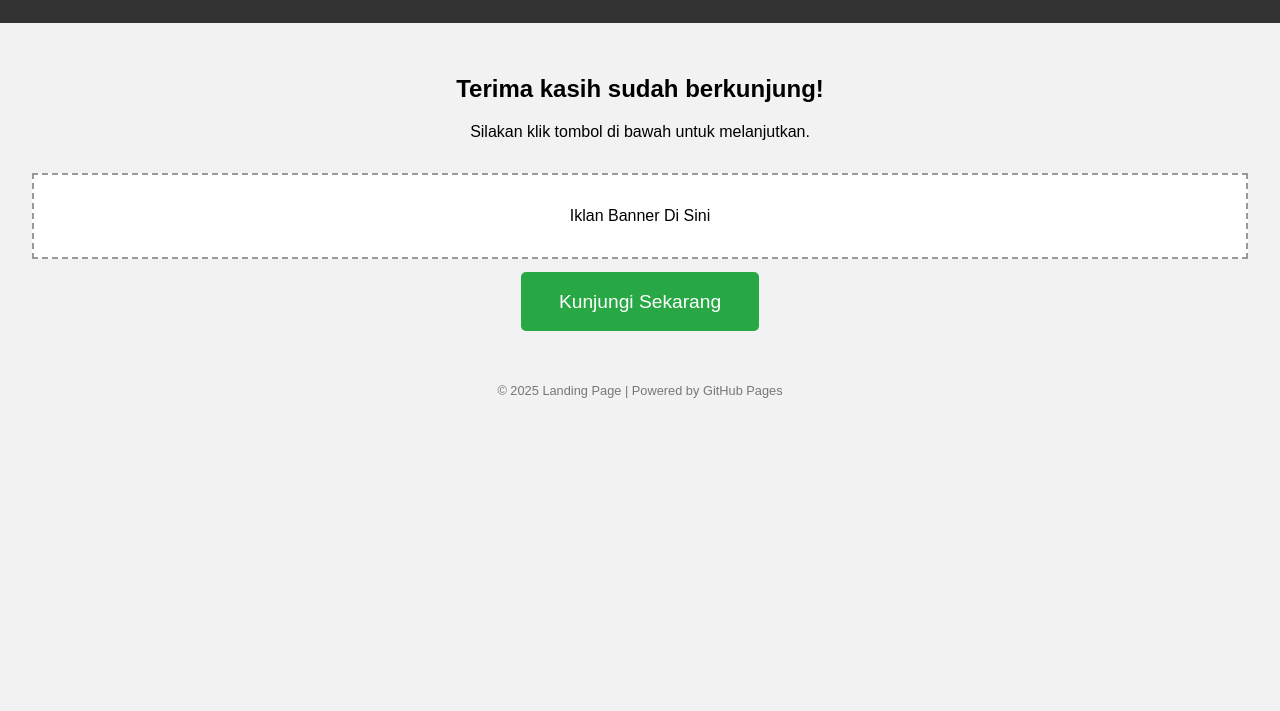
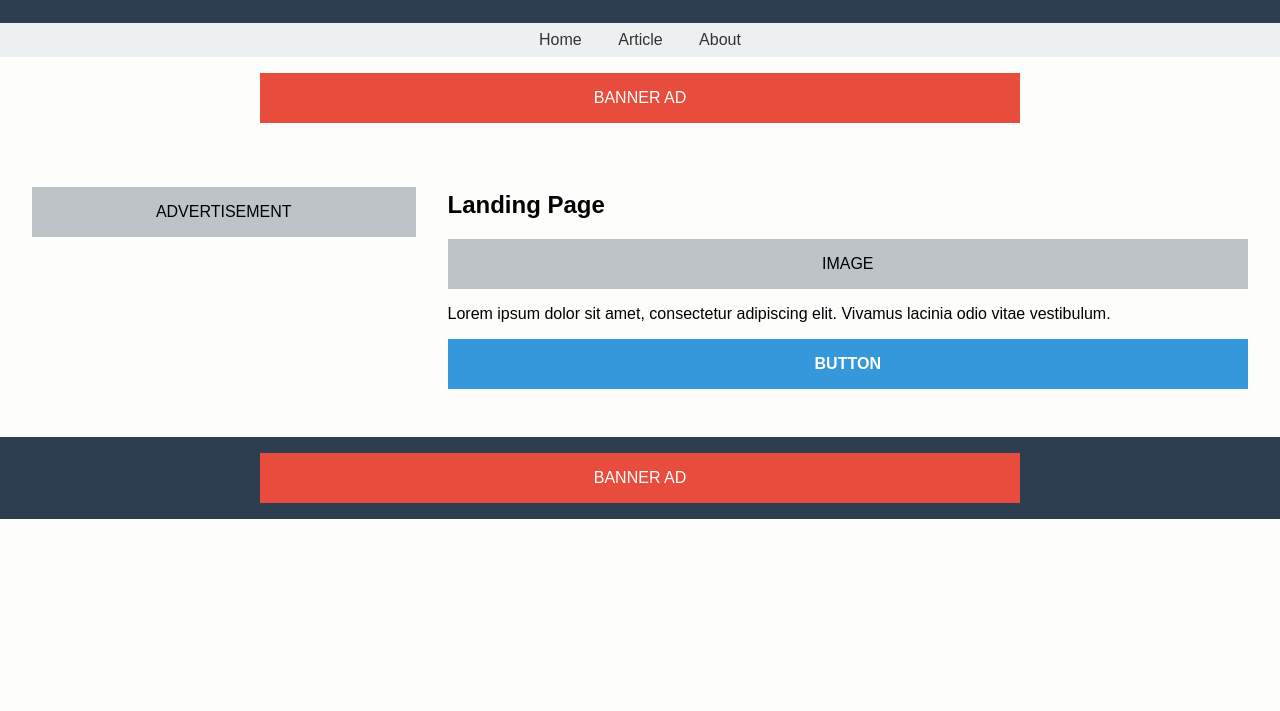
Before and after one commit to setyawan153/landing-iklan, a plain HTML site: page index.html in a window 1280 px wide. Shown: the part 89-800 px from the top of the page. Drawn offline with Linux system fonts and the light colour scheme.

Commit message:
Update index.html

```diff
--- a/index.html
+++ b/index.html
@@ -1,75 +1,99 @@
-
 <!DOCTYPE html>
 <html lang="en">
 <head>
   <meta charset="UTF-8">
-  <meta name="viewport" content="width=device-width, initial-scale=1">
-  <title>Welcome to My Landing Page</title>
+  <meta name="viewport" content="width=device-width, initial-scale=1.0">
+  <meta name="38e0abb2ea8d78f17c6b9a39ede922317b663c2c" content="38e0abb2ea8d78f17c6b9a39ede922317b663c2c" />
+  <title>Landing Page with Ads</title>
   <style>
     body {
       font-family: Arial, sans-serif;
-      background: #f2f2f2;
       margin: 0;
       padding: 0;
+      background: #fdfdfb;
+    }
+    header, footer {
+      background: #2c3e50;
+      color: white;
       text-align: center;
+      padding: 1rem 0;
     }
-    header {
-      background-color: #333;
+    nav {
+      background: #ecf0f1;
+      text-align: center;
+      padding: 0.5rem 0;
+    }
+    nav a {
+      margin: 0 1rem;
+      color: #333;
+      text-decoration: none;
+    }
+    .banner-ad {
+      background: #e74c3c;
       color: white;
-      padding: 1em 0;
+      text-align: center;
+      padding: 1rem;
+      margin: 1rem auto;
+      width: 90%;
+      max-width: 728px;
     }
     .container {
-      padding: 2em;
+      display: flex;
+      flex-wrap: wrap;
+      justify-content: center;
+      padding: 1rem;
     }
-    .banner-ad {
-      margin: 2em 0;
-      border: 2px dashed #999;
-      padding: 1em;
-      background: #fff;
+    .sidebar {
+      flex: 1 1 250px;
+      margin: 1rem;
+    }
+    .main-content {
+      flex: 3 1 400px;
+      margin: 1rem;
+    }
+    .ad-box, .image-placeholder, .cta-button {
+      background: #bdc3c7;
+      text-align: center;
+      margin: 1rem 0;
+      padding: 1rem;
     }
     .cta-button {
-      background-color: #28a745;
+      background: #3498db;
       color: white;
-      padding: 1em 2em;
-      text-decoration: none;
-      border-radius: 5px;
-      font-size: 1.2em;
+      cursor: pointer;
+      font-weight: bold;
     }
     .cta-button:hover {
-      background-color: #218838;
+      background: #2980b9;
     }
-    footer {
-      margin-top: 3em;
-      font-size: 0.8em;
-      color: #777;
+    footer .banner-ad {
+      margin: 0 auto;
     }
   </style>
 </head>
 <body>
-
   <header>
-  <h1>My Monetized Landing Page</h1>
+    <h1>LOGO</h1>
   </header>
-
+  <nav>
+    <a href="#">Home</a>
+    <a href="#">Article</a>
+    <a href="#">About</a>
+  </nav>
+  <div class="banner-ad">BANNER AD</div>
   <div class="container">
-  <h2>Terima kasih sudah berkunjung!</h2>
-  <p>Silakan klik tombol di bawah untuk melanjutkan.</p>
-
-  <div class="banner-ad">
-    <!-- Tempat script banner HilltopAds -->
-    <p>Iklan Banner Di Sini</p>
+    <div class="sidebar">
+      <div class="ad-box">ADVERTISEMENT</div>
     </div>
-
-  <a href="https://hilltopads-smartlink.example" class="cta-button">Kunjungi Sekarang</a>
+    <div class="main-content">
+      <h2>Landing Page</h2>
+      <div class="image-placeholder">IMAGE</div>
+      <p>Lorem ipsum dolor sit amet, consectetur adipiscing elit. Vivamus lacinia odio vitae vestibulum.</p>
+      <div class="cta-button">BUTTON</div>
     </div>
-
+  </div>
   <footer>
-  &copy; 2025 Landing Page | Powered by GitHub Pages
+    <div class="banner-ad">BANNER AD</div>
   </footer>
-
-<!-- Tempel script popunder/in-page push di bawah ini -->
-<!-- Contoh: -->
-<!-- <script type="text/javascript" src="https://hilltopads.net/popunder.js"></script> -->
-
 </body>
 </html>
```
Lines whose indentation alone changed are shown as unchanged.
